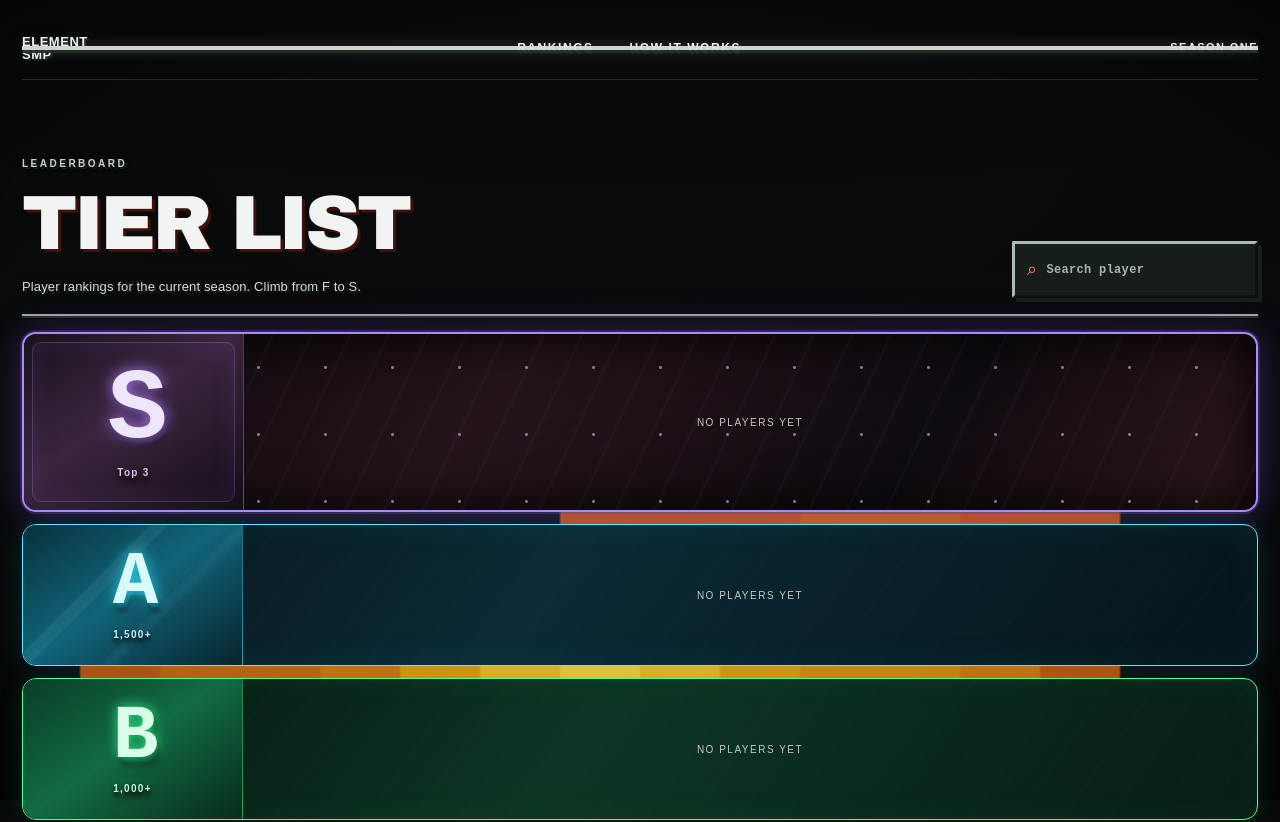
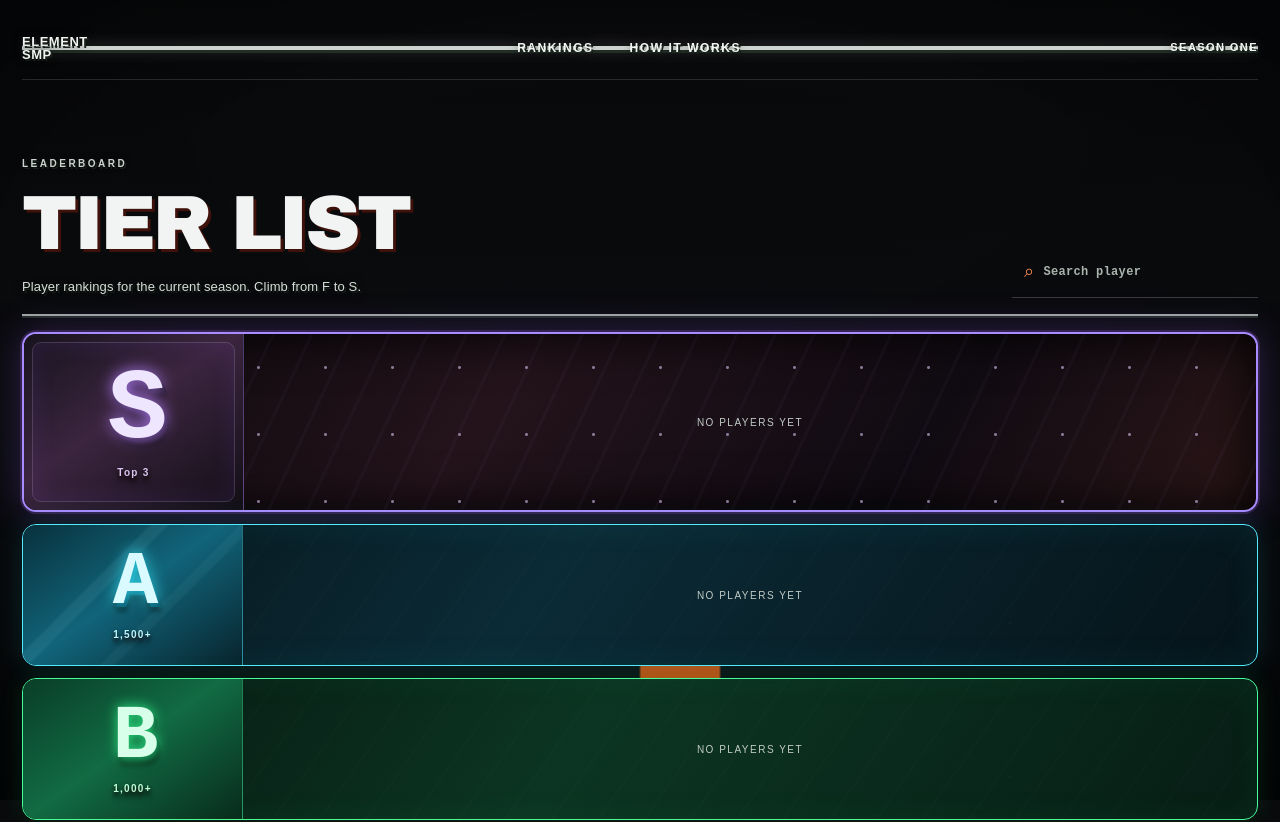
Before and after one commit to emilels2010-rgb/wasd, a Next.js app: page / in a window 1280 px wide. Shown: the top 822 px of the page. Built offline with nearby package versions, Linux system fonts and the light colour scheme; no server answers.

Commit message:
Show full fire frame and flatten search

```diff
--- a/app/fancy.css
+++ b/app/fancy.css
@@ -51,7 +51,7 @@ body:after {
   right: 0 !important;
   bottom: 0 !important;
   left: 0 !important;
-  background: url('/assets/element-bg.gif') center bottom / cover no-repeat !important;
+  background: url('/assets/element-bg.gif') center bottom / 100% 100% no-repeat !important;
   opacity: 1 !important;
   mix-blend-mode: screen !important;
   filter: saturate(1) contrast(1.08) !important;
@@ -71,6 +71,8 @@ main { isolation: isolate; }
   border-bottom: 1px solid #ffffff22 !important;
   border-radius: 0 !important;
   box-shadow: none !important;
+  position: relative !important;
+  z-index: 3 !important;
 }
 .nav:after { display: none !important; }
 .brand { line-height: 1 !important; }
@@ -83,3 +85,10 @@ main { isolation: isolate; }
   border-radius: 0 !important;
   box-shadow: none !important;
 }
+.search {
+  background: transparent !important;
+  border: 0 !important;
+  border-bottom: 1px solid #ffffff33 !important;
+  border-radius: 0 !important;
+  box-shadow: none !important;
+}
```
